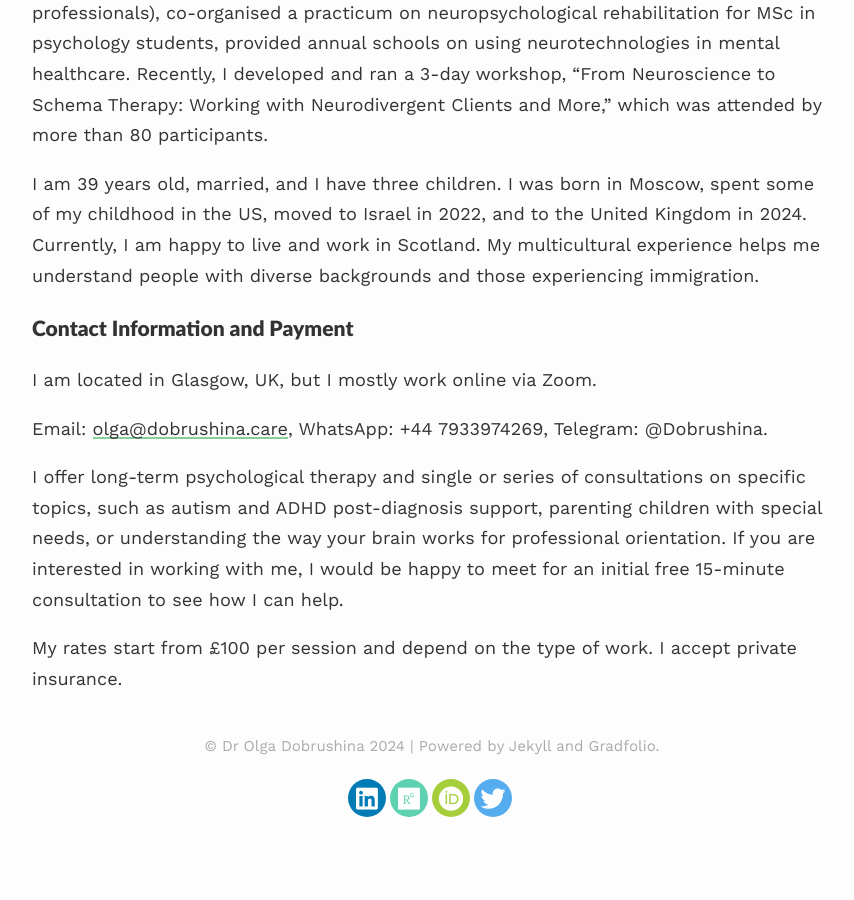
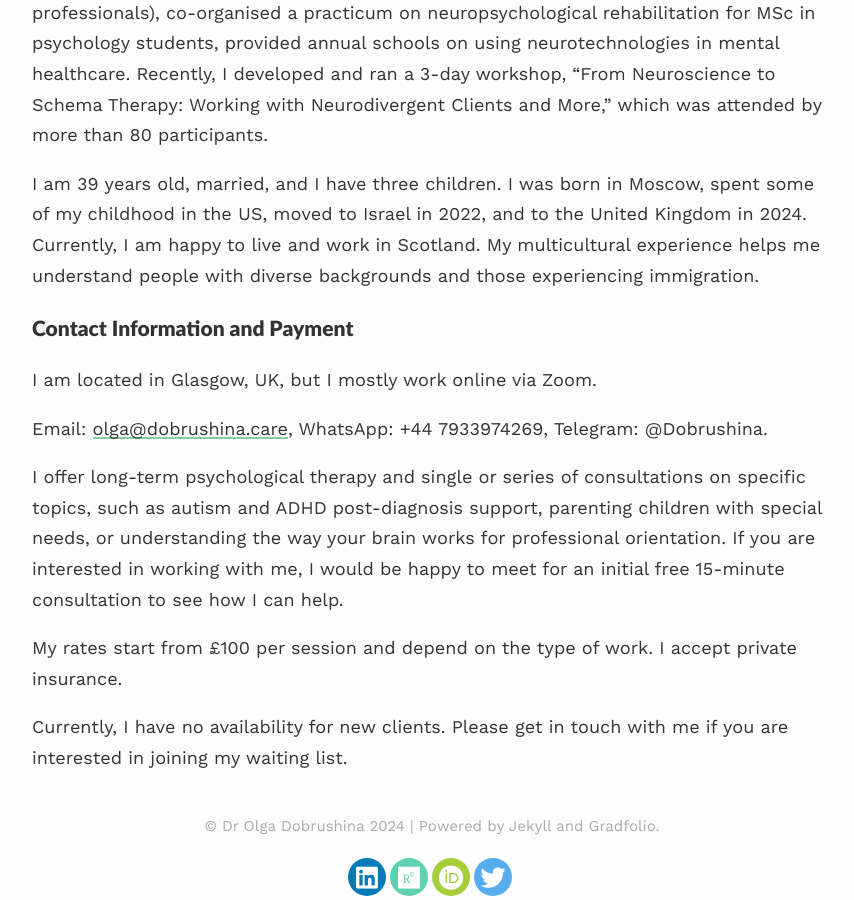
Before and after one commit to dobrushina/dobrushina.github.io, a Jekyll site: the page built from index.md, in a window 1280 px wide and 900 px high, scrolled down 2622 px. Shown: the whole window, without its empty margins (208-1062 px from the left). Built offline with Jekyll 4.4.1, drawn with Linux system fonts in a browser that asks for light colours; nearby versions of some CDN libraries; before the commit the page ends 3443 px from its top, so only the background shows below that.

Commit message:
Update index.md

```diff
--- a/index.md
+++ b/index.md
@@ -118,3 +118,5 @@ Email: [olga@dobrushina.care](mailto:olga@dobrushina.care), WhatsApp: +44 793397
 I offer long-term psychological therapy and single or series of consultations on specific topics, such as autism and ADHD post-diagnosis support, parenting children with special needs, or understanding the way your brain works for professional orientation. If you are interested in working with me, I would be happy to meet for an initial free 15-minute consultation to see how I can help.
 
 My rates start from £100 per session and depend on the type of work. I accept private insurance.
+
+Currently, I have no availability for new clients. Please get in touch with me if you are interested in joining my waiting list.
```
